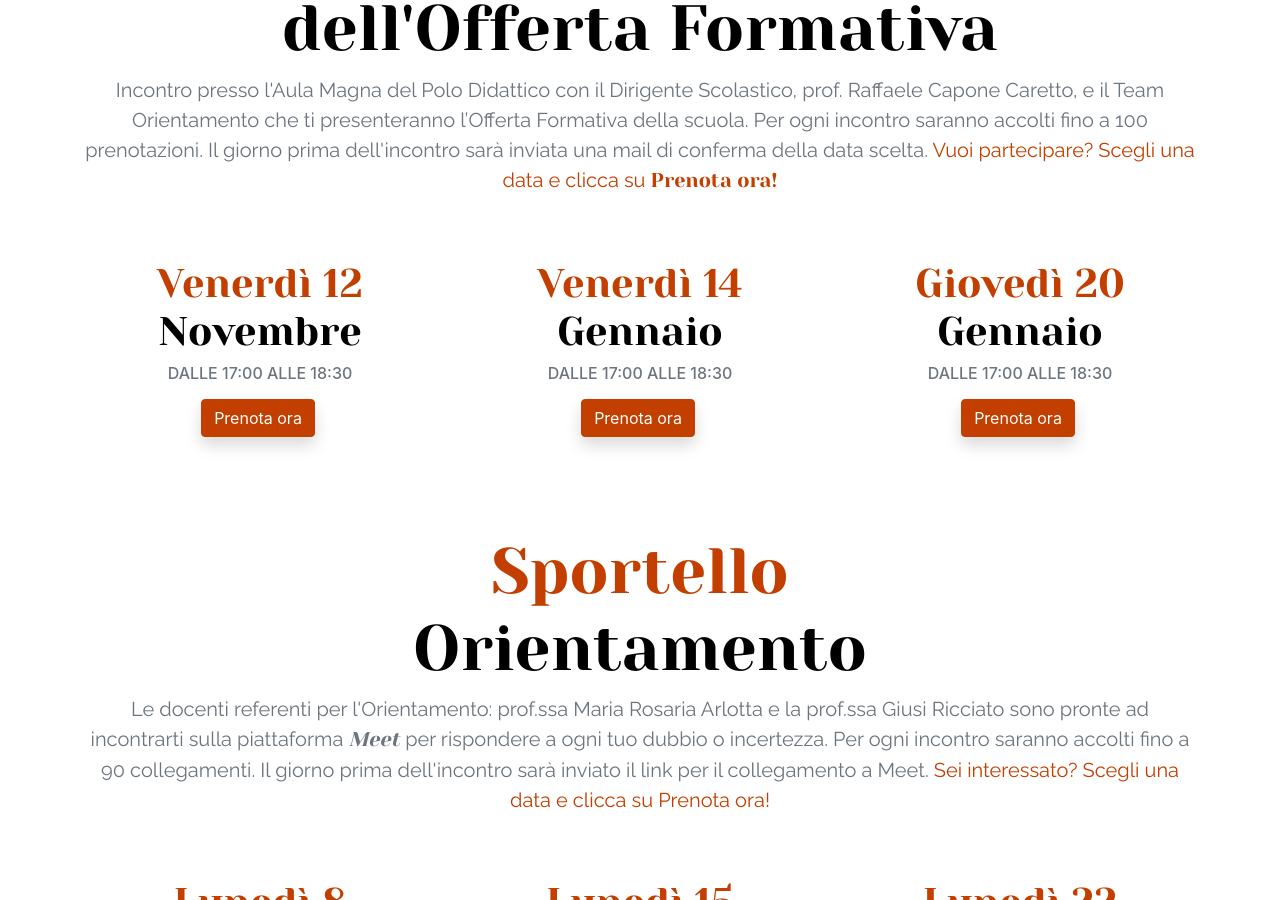
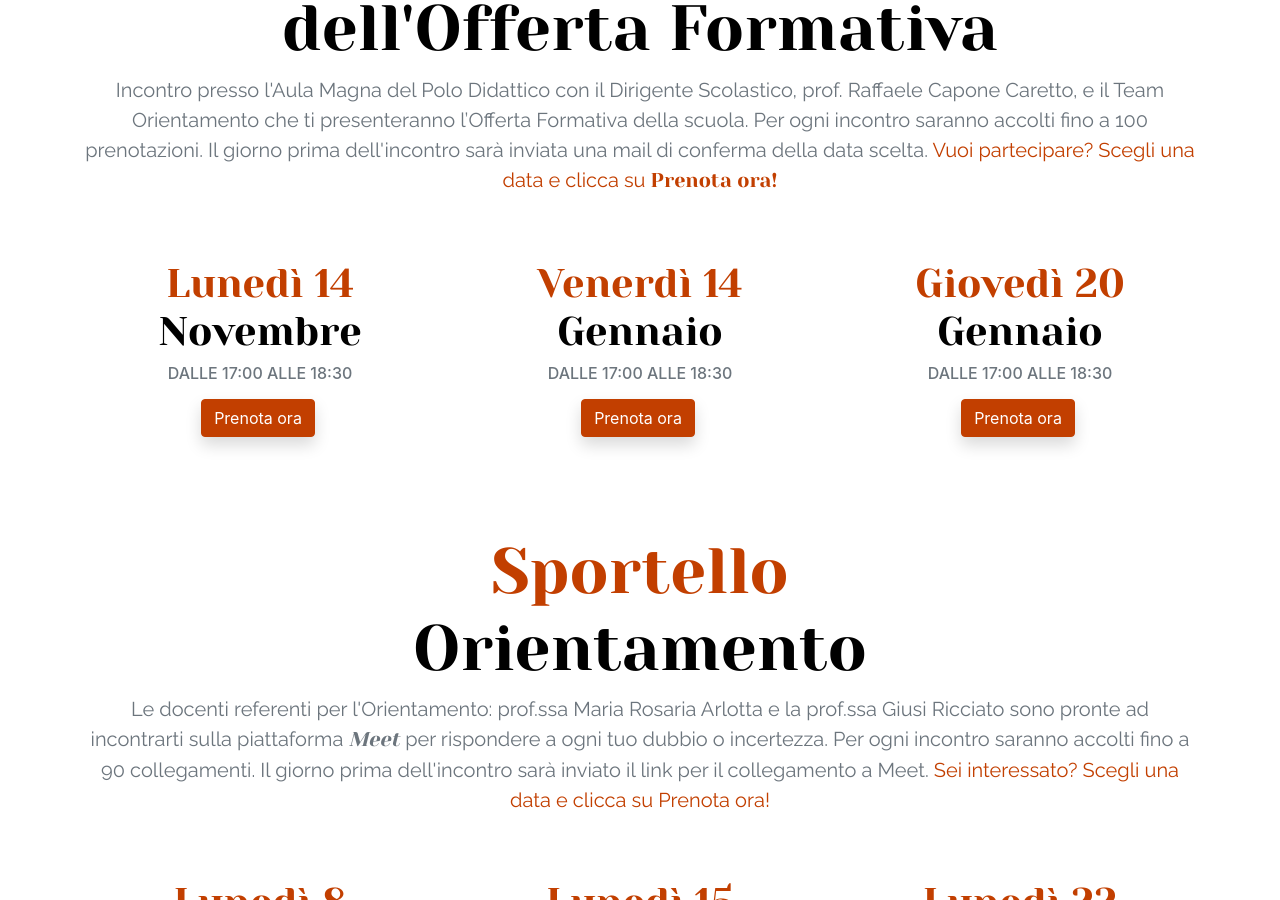
Before and after one commit to PiervitoCreanza/orientamento.liceodegiorgi.edu.it, a Jekyll site: the page built from incontri.html, in a window 1280 px wide and 900 px high, scrolled down 1035 px. Built offline with Jekyll 4.4.1, drawn with Linux system fonts in a browser that asks for light colours.

Commit message:
Updated '_data/incontri.json' via CloudCannon

```diff
--- a/_data/incontri.json
+++ b/_data/incontri.json
@@ -9,10 +9,10 @@
 			"sottotitolo": "Incontro presso l'Aula Magna del Polo Didattico con il Dirigente Scolastico, prof. Raffaele Capone Caretto, e il Team Orientamento che ti presenteranno l’Offerta Formativa della scuola. Per ogni incontro saranno accolti fino a 100 prenotazioni. Il giorno prima dell'incontro sarà inviata una mail di conferma della data scelta. <span class='text-red'>Vuoi partecipare? Scegli una data e clicca su <b>Prenota ora!</b></span>",
 			"date": [
 				{
-					"giorno": "Venerdì 12",
+					"giorno": "Lunedì 14",
 					"mese": "Novembre",
 					"orario": "Dalle 17:00 alle 18:30",
-					"url": "https://forms.gle/7Pwu2t8MnGwk776W6"
+					"url": "https://forms.gle/rLpo4RpHPcbSqB6J8"
 				},
 				{
 					"giorno": "Venerdì 14",
```
